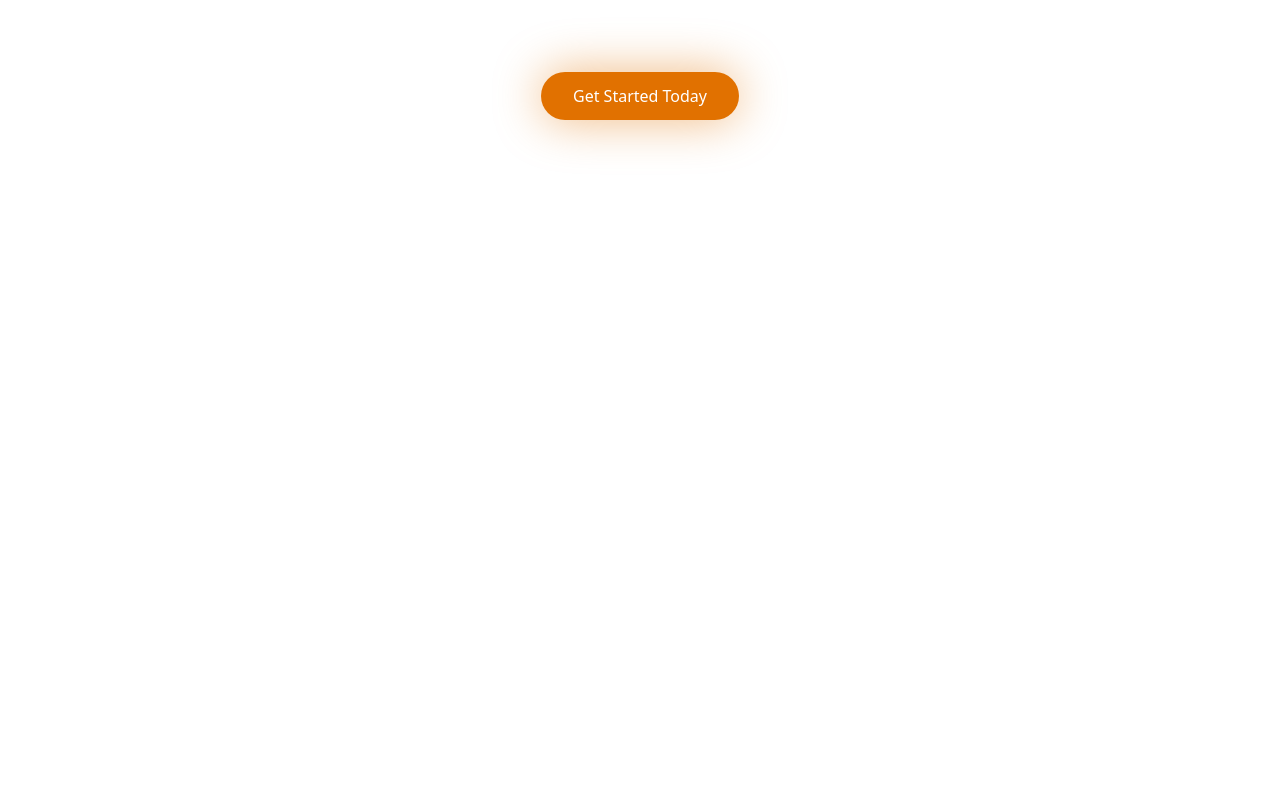
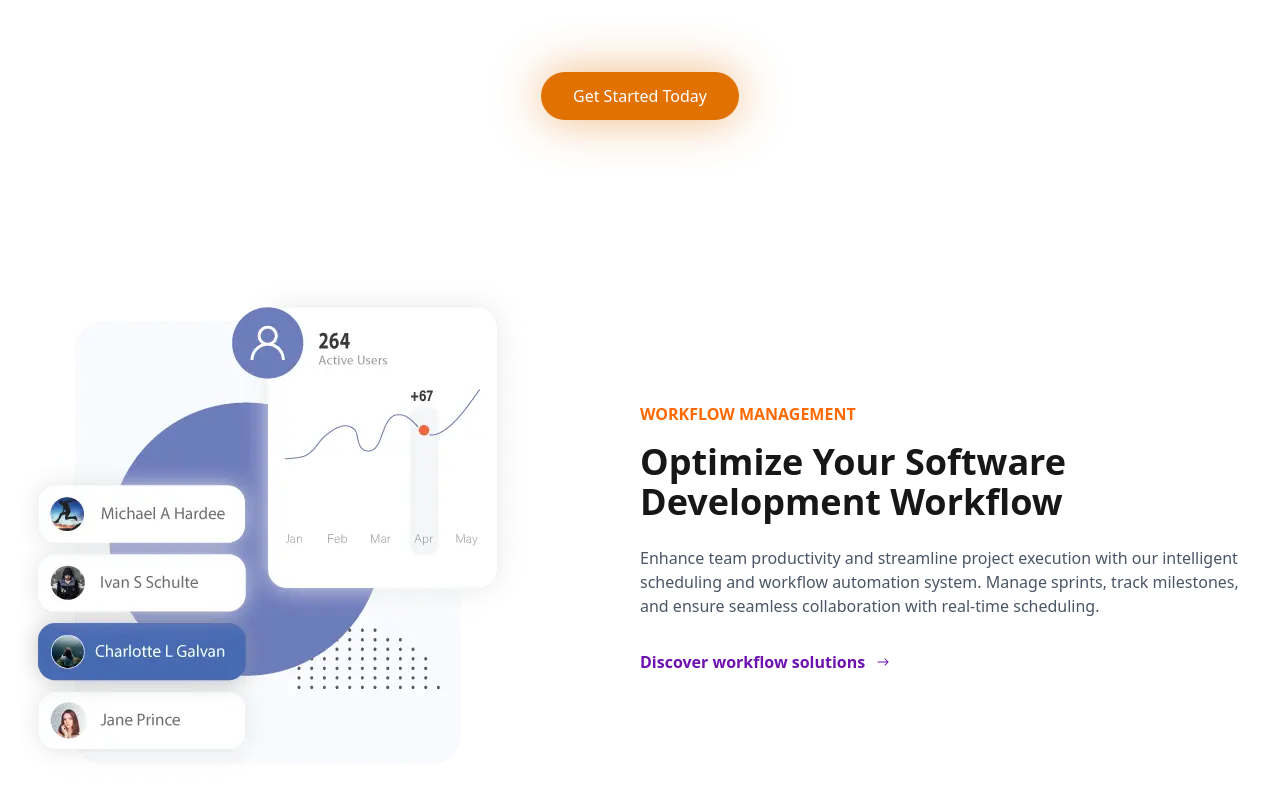
Before and after one commit to ZekariyasT/FNET-solutions, a React (Vite) app: page / in a window 1280 px wide. Shown: the part 1727-2526 px from the top of the page. Before the commit the page ends 1911 px from the top, so only its background shows below. Built offline with nearby package versions, Linux system fonts and the light colour scheme.

Commit message:
add schedule to app

```diff
--- a/src/App.jsx
+++ b/src/App.jsx
@@ -4,6 +4,7 @@ import FeaturesSection from "./components/FeaturesSection";
 import Hero from "./components/Hero";
 import Navbar from "./components/Navbar";
 import PurposeSection from "./components/PurposeSection";
+import ScheduleSection from "./components/ScheduleSection";
 
 function App() {
   return (
@@ -15,6 +16,7 @@ function App() {
         <CompanyLogo />
         <PurposeSection />
         <FeaturesSection />
+        <ScheduleSection />
       </div>
     </main>
   );
```
